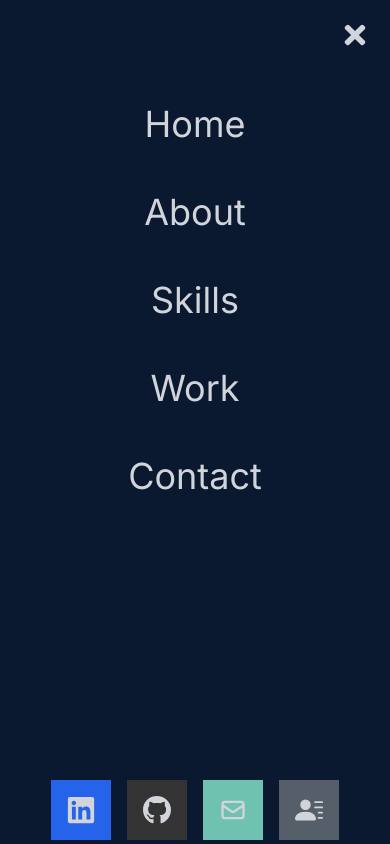
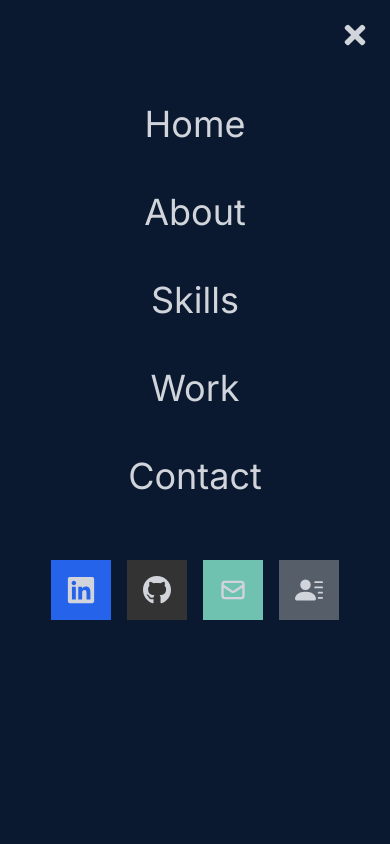
Before and after one commit to GiorgiIlariani/portfolio, a Next.js app: page / in a window 390 px wide. Both pictures are taken after a click on the element 355 px from the left and 35 px from the top of the page. Shown: the top 844 px of the page. Built offline with nearby package versions, Linux system fonts and the light colour scheme.

Commit message:
fixes some style

```diff
--- a/components/Home.tsx
+++ b/components/Home.tsx
@@ -9,7 +9,7 @@ const Home = () => {
   return (
     <section
       id="home"
-      className="w-full h-screen xs:h-auto xs:py-[100px] bg-[#0a192f] pt-0 xs:pt-20">
+      className="w-full h-screen xs:py-[100px] bg-[#0a192f] pt-0 xs:pt-20">
       {/* Container */}
       <motion.div
         initial={{ opacity: 0, scale: 0.5 }}
--- a/components/Navbar.tsx
+++ b/components/Navbar.tsx
@@ -78,7 +78,7 @@ const Navbar = () => {
             </Link>
           </li>
         ))}
-        <div className="flex gap-4 mt-[260px]">
+        <div className="flex gap-4 relative top-10">
           {SocialIconsConsts.map((item) => {
             return (
               <li
```
